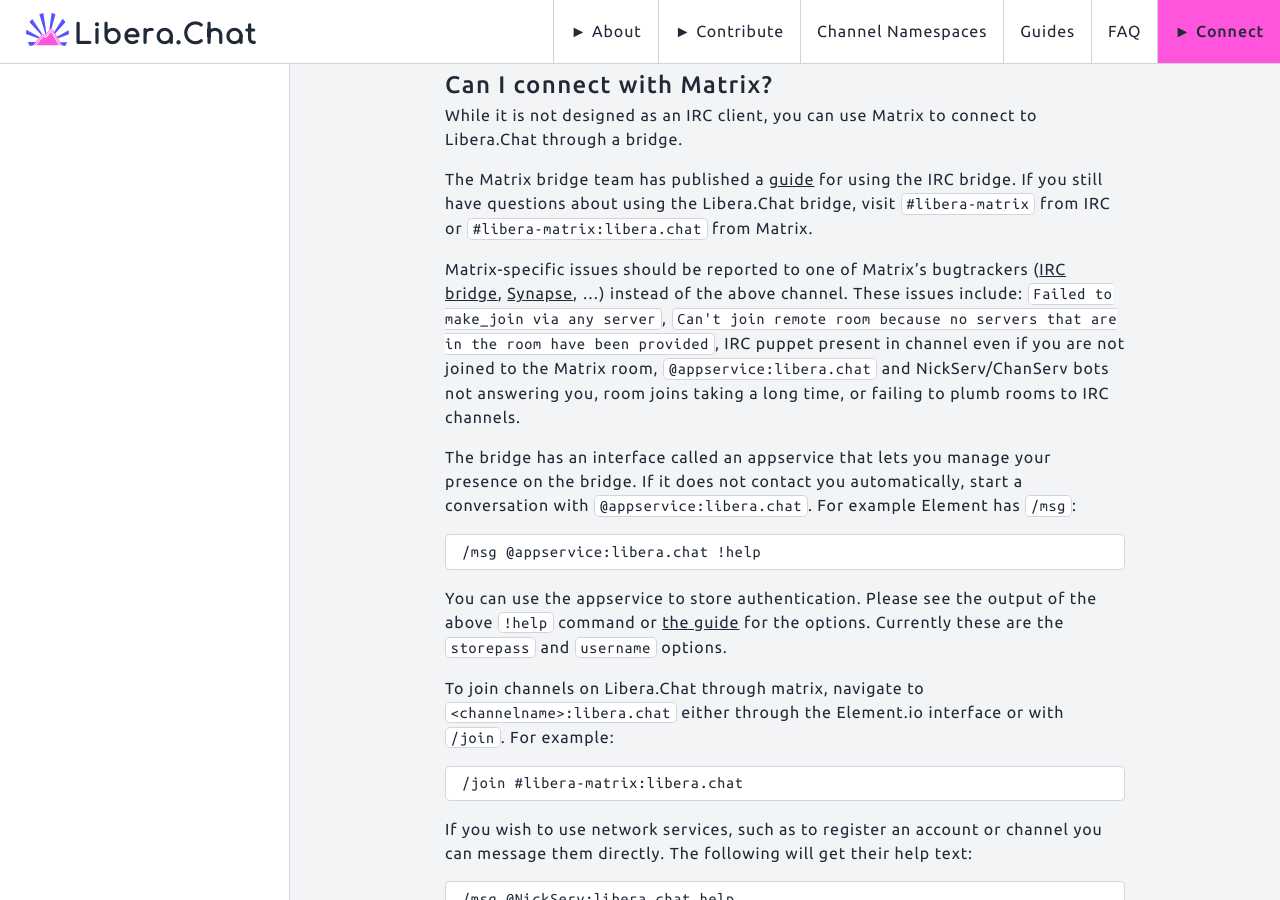
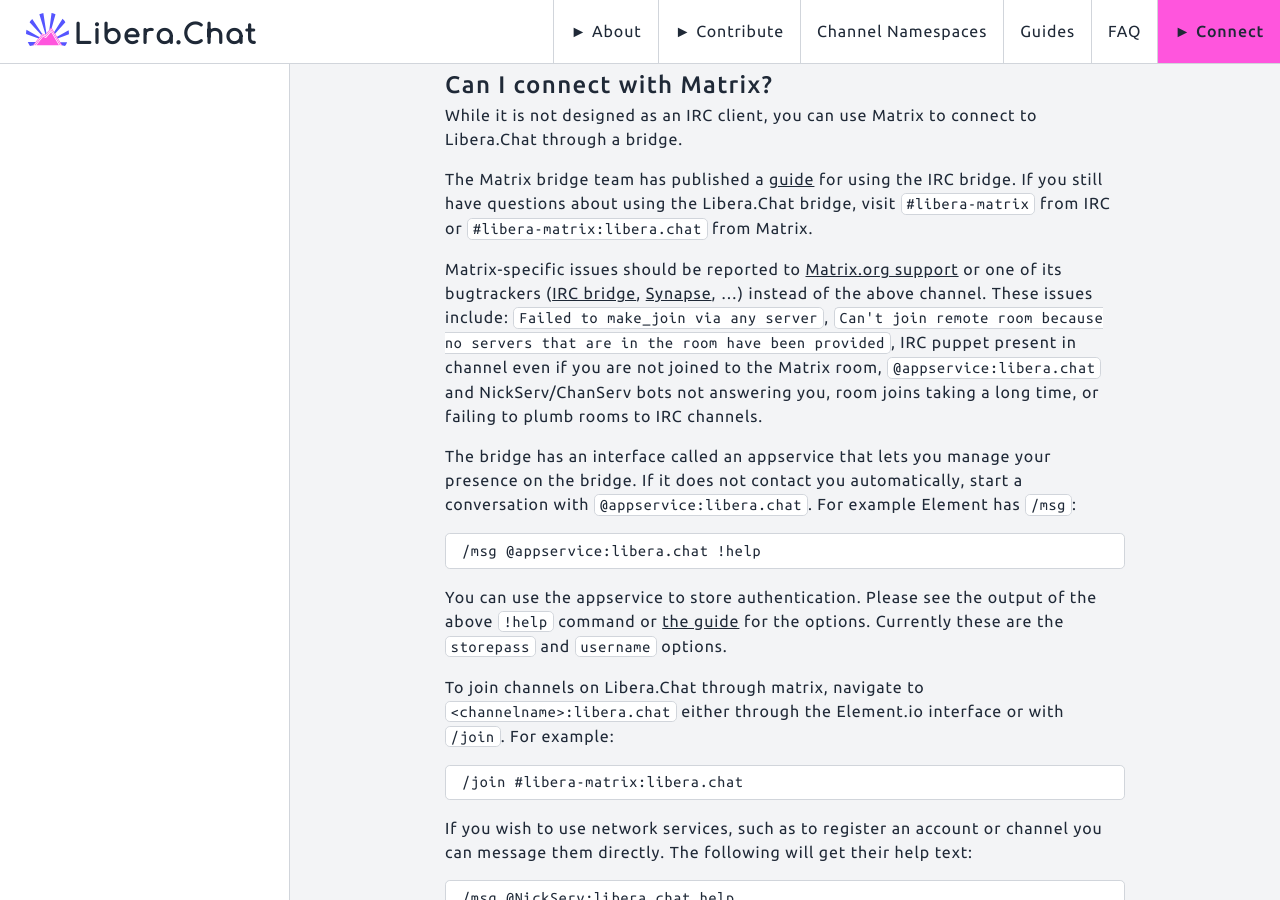
Before and after one commit to Libera-Chat/libera-chat.github.io, a Jekyll site: the page built from content/_guides/faq.md, in a window 1280 px wide and 900 px high, scrolled down 5321 px. Built offline with Jekyll 4.4.1, drawn with Linux system fonts in a browser that asks for light colours.

Commit message:
Link to matrix.org's contact page

```diff
--- a/content/_guides/faq.md
+++ b/content/_guides/faq.md
@@ -266,7 +266,8 @@
 Libera.Chat bridge, visit `#libera-matrix` from IRC or
 `#libera-matrix:libera.chat` from Matrix.
 
-Matrix-specific issues should be reported to one of Matrix's bugtrackers
+Matrix-specific issues should be reported to
+[Matrix.org support](https://matrix.org/contact/) or one of its bugtrackers
 ([IRC bridge](https://github.com/matrix-org/matrix-appservice-irc/issues),
 [Synapse](https://github.com/matrix-org/synapse/issues), ...) instead of
 the above channel. These issues include: `Failed to make_join via any server`,
```
